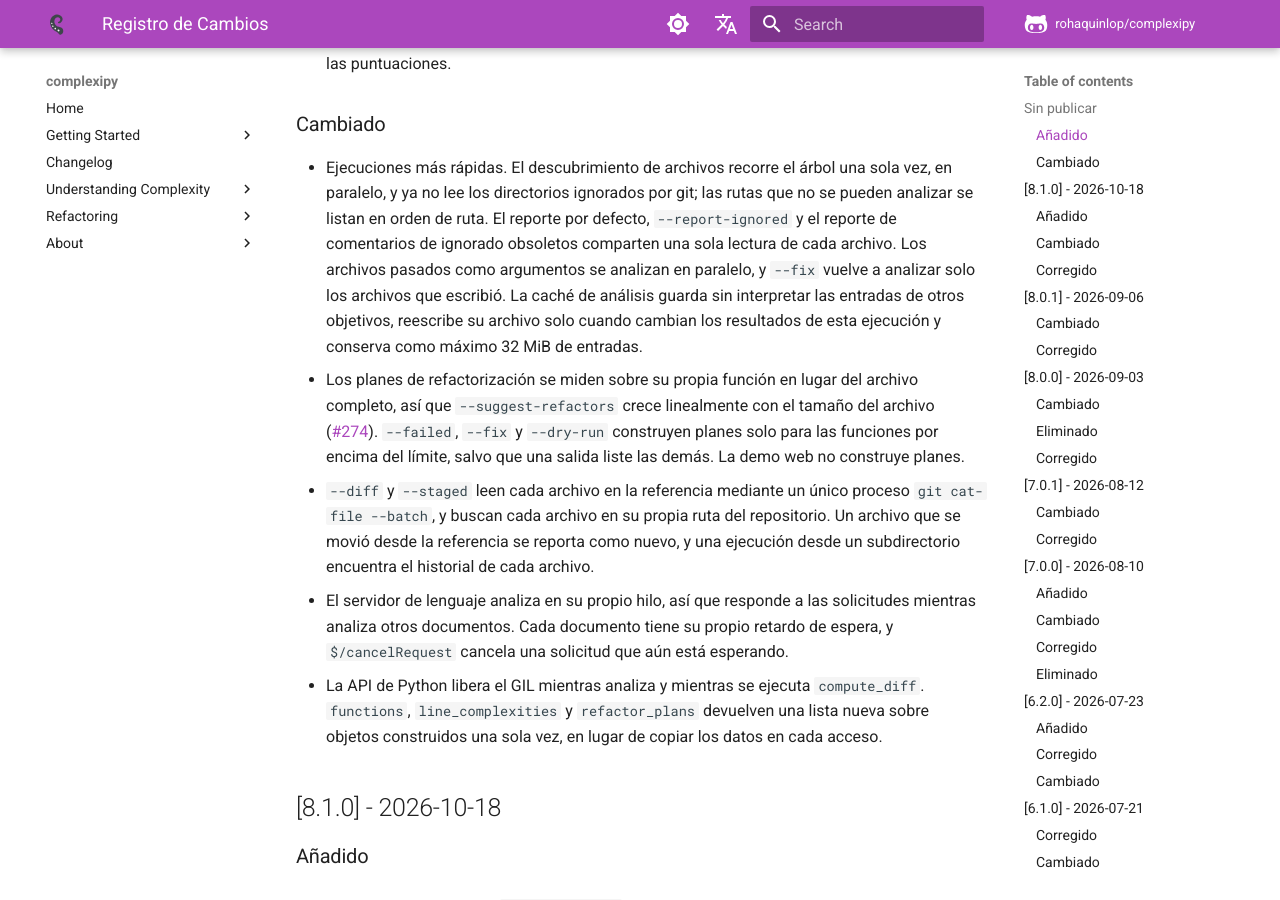
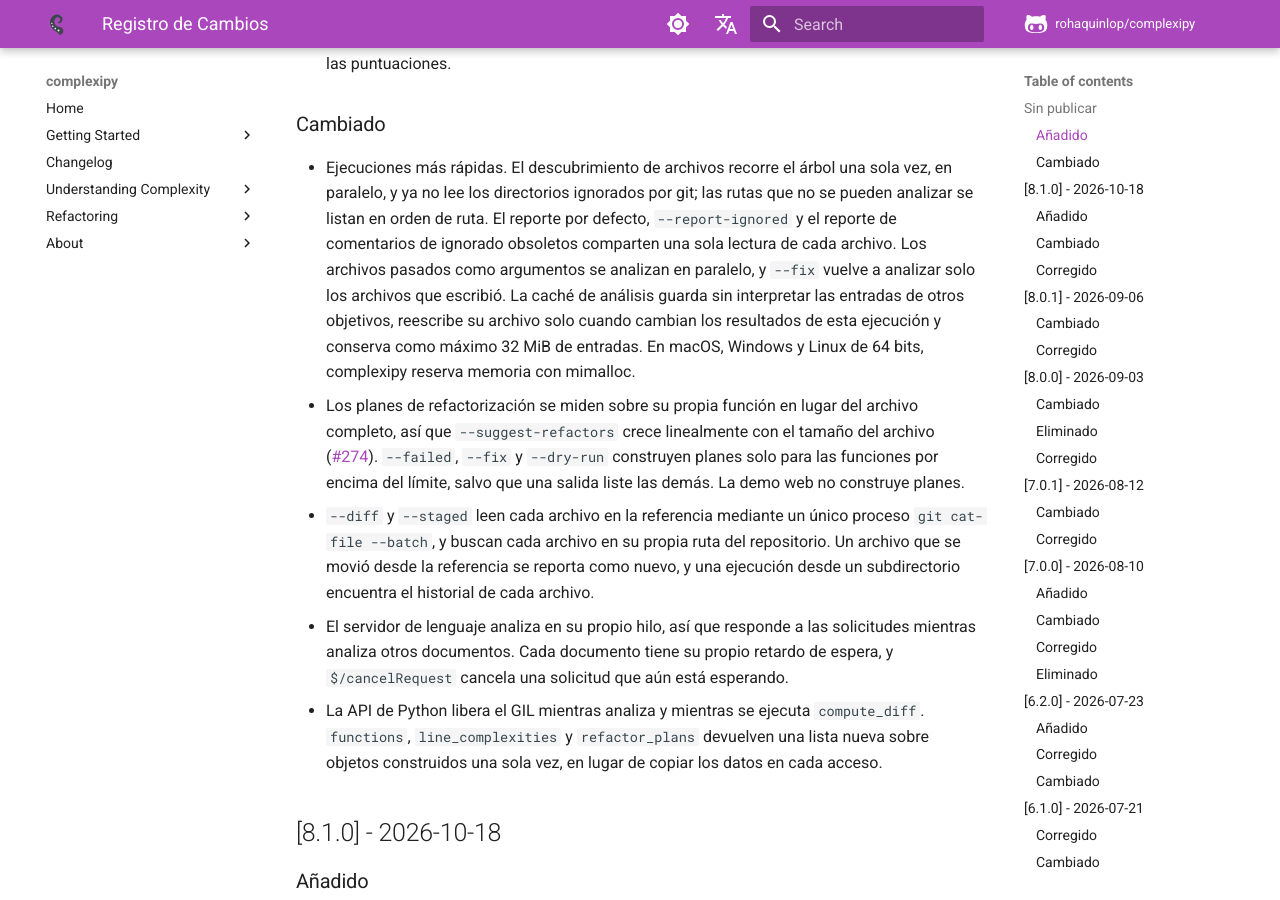
Before and after one commit to rohaquinlop/complexipy, an MkDocs documentation site: the page built from docs/es/changelog.md, in a window 1280 px wide and 900 px high, scrolled down 368 px. Built offline with MkDocs 1.6.1 and Material for MkDocs 9.7.7, drawn with Linux system fonts in a browser that asks for light colours; comment, search, counter and statistics services are not loaded.

Commit message:
docs(changelog): note the mimalloc allocator

```diff
--- a/docs/es/changelog.md
+++ b/docs/es/changelog.md
@@ -22,7 +22,8 @@ GitHub con todos los detalles.
   argumentos se analizan en paralelo, y `--fix` vuelve a analizar solo los
   archivos que escribió. La caché de análisis guarda sin interpretar las
   entradas de otros objetivos, reescribe su archivo solo cuando cambian los
-  resultados de esta ejecución y conserva como máximo 32 MiB de entradas.
+  resultados de esta ejecución y conserva como máximo 32 MiB de entradas. En
+  macOS, Windows y Linux de 64 bits, complexipy reserva memoria con mimalloc.
 - Los planes de refactorización se miden sobre su propia función en lugar del
   archivo completo, así que `--suggest-refactors` crece linealmente con el
   tamaño del archivo
```
Also changed, not shown: CHANGELOG.md (+2 -1 lines).
